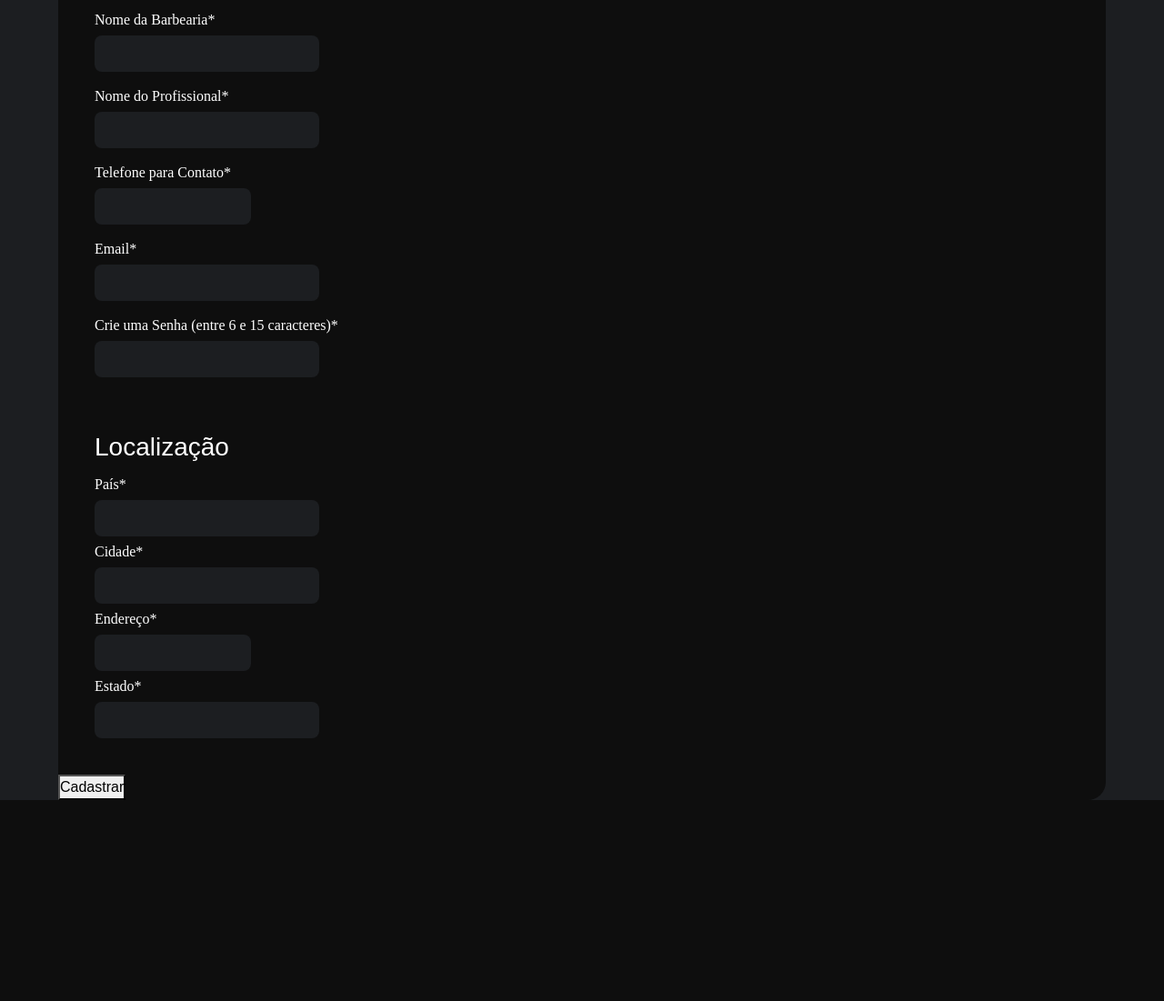
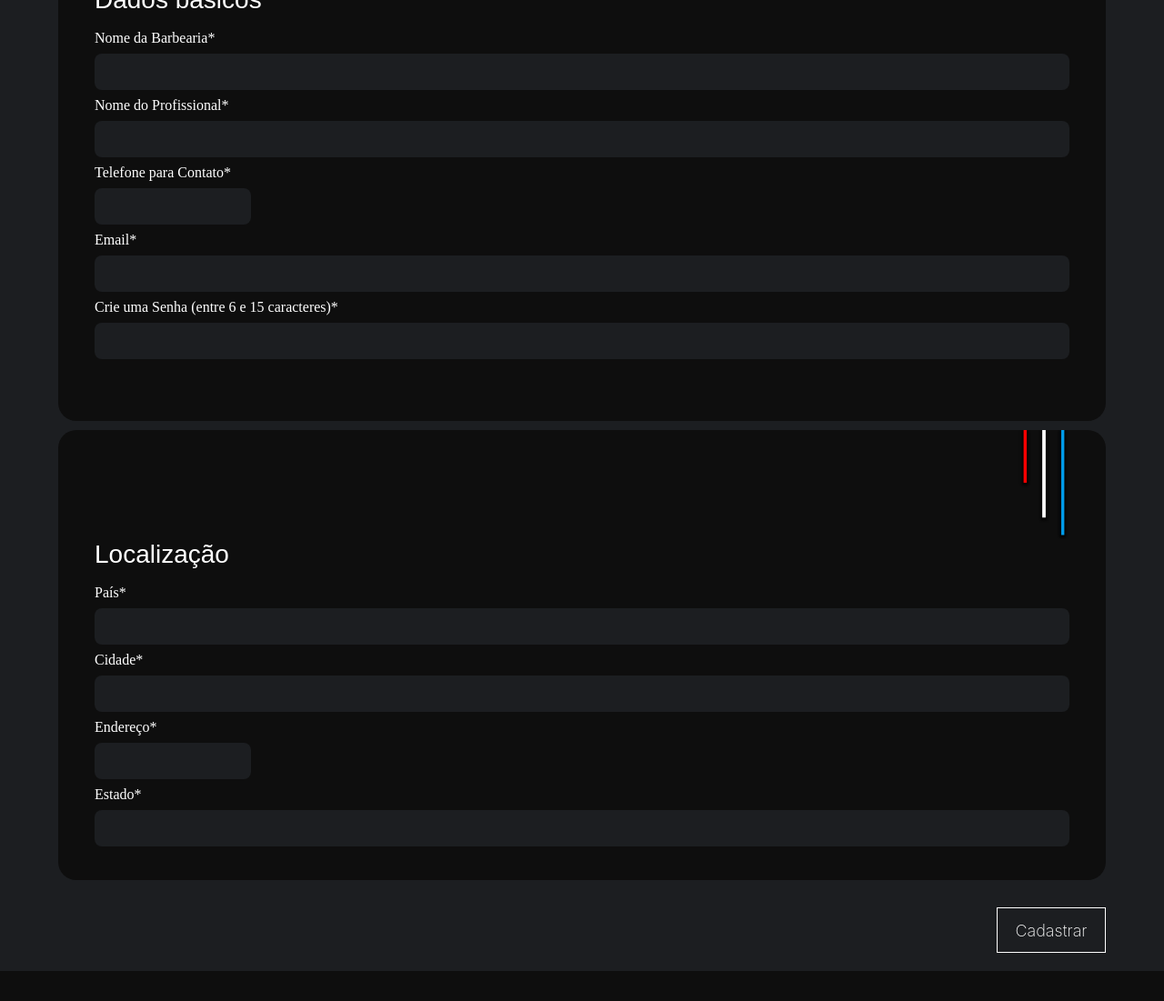
Before and after one commit to gustavodev01/Moguega, a plain HTML site: page barbearias.html in a window 1280 px wide. Shown: the part 191-1292 px from the top of the page at 91% size. Before the commit the page ends 1104 px from the top, so only its background shows below. Drawn offline with nearby package versions, Linux system fonts and the light colour scheme; a web font is replaced by a local one.

Commit message:
tela cadastro layout

```diff
--- a/barbearias.html
+++ b/barbearias.html
@@ -13,18 +13,21 @@
 <body class="barbearias" style="padding-top: 1px;">
 
     <header>
-        <a href="index.html"></a>
+        <a href="index.html" style="text-decoration: none; color: #fff; font-size: 40px; margin-left: 10px;"><</a>
     </header>
     <main class="main-form">
 
+
+        <form action="/submit_cadastro" method="post">
+
+            <div class="first-form-content-size">
+
                 <div class="first-form-content">
-
                     <div style="display: flex;">
                         <h2>Cadastrar barbearia</h2>
                         <img src="imagens/rect.png" alt="decoração" style="height: 120px;">
                     </div>
                     <h3>Dados básicos</h3>
-            <form action="/submit_cadastro" method="post">
                     <div>
                         <legend for="nome_barbearia">Nome da Barbearia*</legend>
                         <input type="text" id="nome_barbearia" name="nome_barbearia" required>
@@ -46,9 +49,17 @@
                         <input type="password" id="senha" name="senha" minlength="6" maxlength="15" required>
                     </div>
                 </div>
+
+            </div>
+
+            <div class="second-form-content-size">
+
                 <div class="second-form-content">
+                    <div style="display: flex;">
+                        <img src="imagens/rect.png" alt="decoração" style="height: 120px;">
+                    </div>
+                    <h3>Localização</h3>
                     <div>
-                        <h3>Localização</h3>
                         <legend for="nome_barbearia">País*</legend>
                         <input type="text" id="pais" name="nome_barbearia" required>
                     </div>
@@ -66,8 +77,10 @@
                     </div>
                 </div>
 
+            </div>
 
-            <button type="submit">Cadastrar</button>
+
+            <button class="btn btn-primary" type="submit">Cadastrar</button>
         </form>
 
 
--- a/estilos/style.css
+++ b/estilos/style.css
@@ -243,7 +243,6 @@ header #icone-usuario {
 }
 
 form {
-    background-color: #0E0E0E;
     display: grid;
     gap: 10px;
 }
@@ -251,19 +250,28 @@ form {
     display: block;
     text-align: start;
     color:#fff;
-    background-color: #0E0E0E;
     width: 90%;
     margin: 33px auto;
+}
+
+.first-form-content-size {
+    background-color: #0E0E0E;
+    margin-top: 20px;
+    padding: 0 40px;
+    height: 600px;
     border-radius: 20px;
 }
 
-.first-form-content {
-    margin: 20px 40px 40px 40px;
+.second-form-content-size {
+    margin-top: 20px 0 20px 0;
+    background-color: #0E0E0E;
+    height: 495px;
+    padding: 0 40px;
+    border-radius: 20px;
 }
 
-.second-form-content {
-    position: relative;
-    padding: 20px 40px 40px 40px;
+.main-form img {
+    margin-left: auto;
 }
 
 .main-form h2 {
@@ -283,7 +291,22 @@ legend
     color: #fff;
     height: 40px;
     background-color: #1C1E21;
-    width: 247px;
+    width: 100%;
     border: 0;
     border-radius: 8px;
 }
+
+.main-form button {
+    width: 120px;
+    height: 50px;
+    margin: 20px 0 20px auto;
+    --bs-btn-border-color: #fff;
+    --bs-btn-hover-bg: rgba(190, 190, 190, 0.5);
+    --bs-btn-hover-border-color: #ffffff;
+    --bs-btn-active-bg: #ffffff6e;
+    --bs-btn-active-border-color: #ffffff;
+    --bs-btn-font-size: 18px;
+    --bs-btn-font-family: 'Inter Extralight';
+    --bs-btn-border-radius: 0;
+    --bs-btn-bg: linear-gradient;
+}
```
Lines whose indentation alone changed are shown as unchanged.
